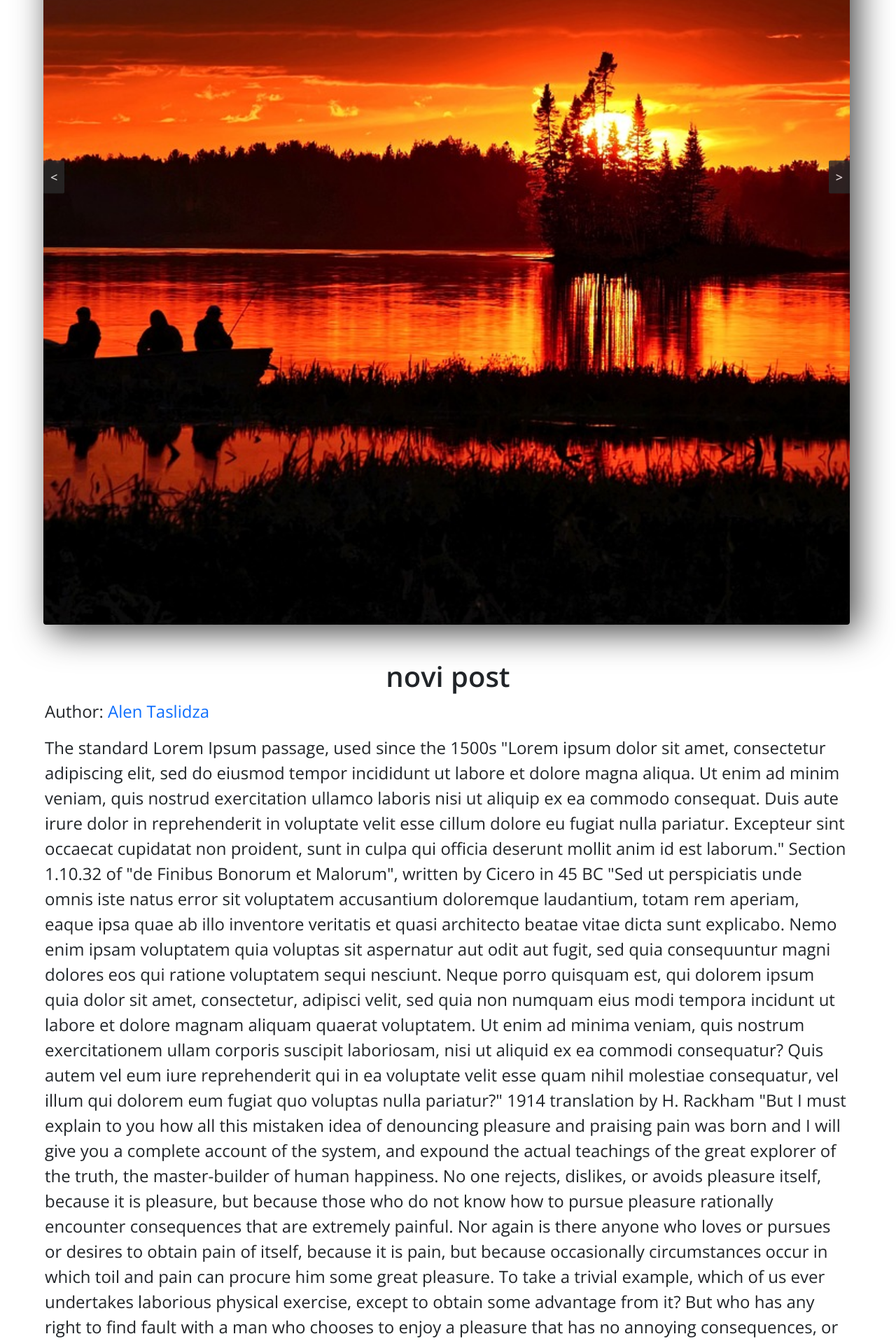
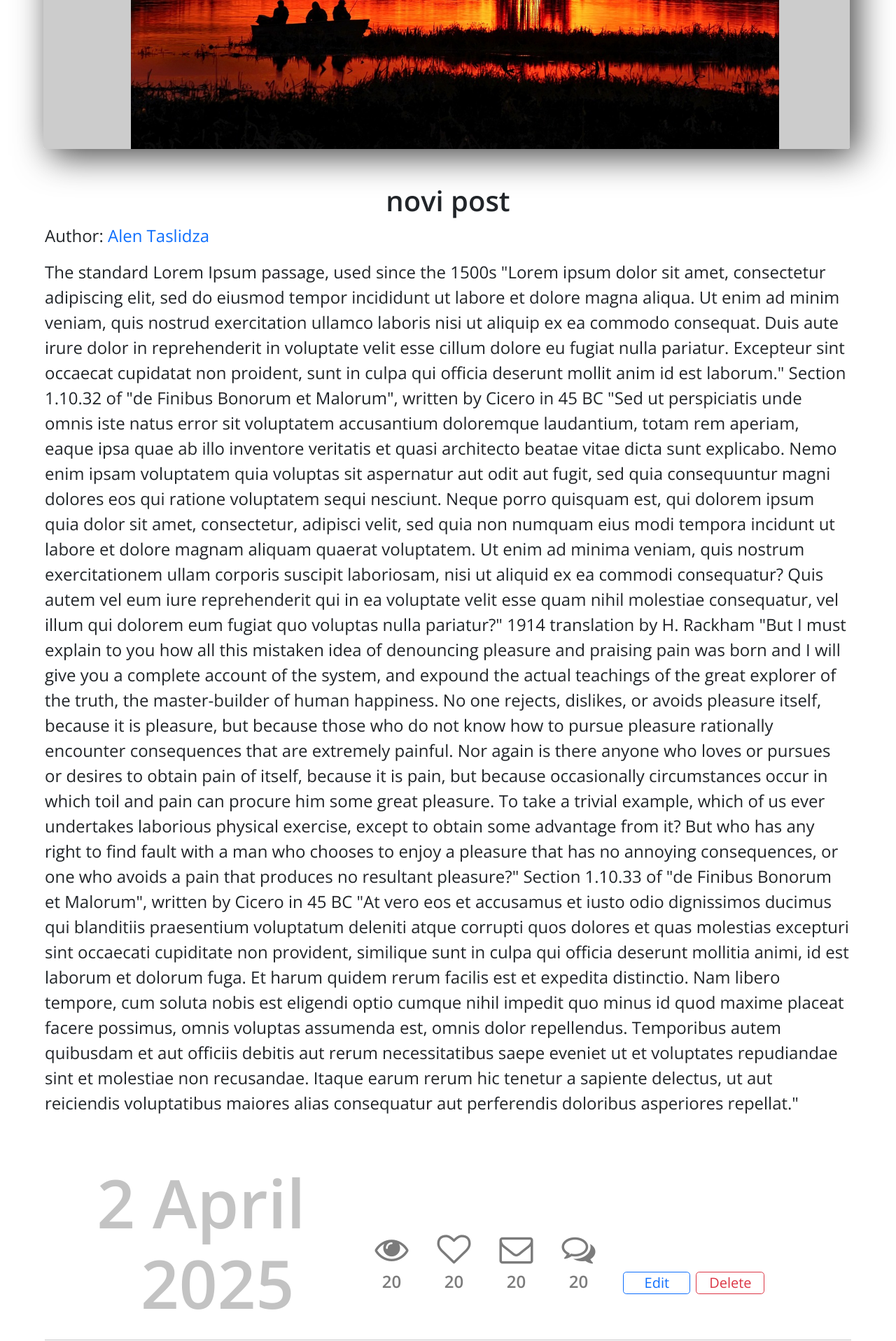
Before and after one commit to MiranTaslidza/web_blog, a Django app: page /30/ in a window 1280 px wide. Shown: the part 480-2397 px from the top of the page at 70% size. Run offline with Django 5.2, Linux system fonts and the light colour scheme; a user stored in the database is signed in; data comes from the database, SQL or seed files in the repository; both versions use the stored data as it was after the commit; some libraries are stand-ins or nearby versions.

Commit message:
delete post

```diff
--- a/blog/static/css/slider.css
+++ b/blog/static/css/slider.css
@@ -17,17 +17,27 @@
   font-weight: 300;
 }
 
+
+
 #slider {
   position: relative;
   overflow: hidden;
-  width: 100%;    /* Zauzima punu širinu roditeljskog kontejnera (npr. .img_box) */
-  height: 100%;   /* Zauzima punu visinu roditeljskog kontejnera */
+  width: 100%;
+  height: 600px;  /* Postavljena fiksna visina umesto 100% */
   border-radius: 4px;
   margin-left: 10px;
   -webkit-box-shadow: 10px 10px 50px 0px rgba(0, 0, 0, 0.75);
   -moz-box-shadow: 10px 10px 50px 0px rgba(0, 0, 0, 0.75);
   box-shadow: 10px 10px 50px 0px rgba(0, 0, 0, 0.75);
 }
+
+#slider ul li img {
+  height: 100%;
+  width: auto;
+  object-fit: cover;  /* Opcionalno, za bolje skaliranje slika */
+}
+
+
 
 #slider ul {
   position: relative;
--- /dev/null
+++ b/blog/static/js/alert.js
@@ -0,0 +1,28 @@
+const postElement = document.getElementById('delete');
+const postId = postElement.getAttribute('data-id');
+
+document.addEventListener("DOMContentLoaded", function () {
+    const delete_btn = document.getElementById('delete');
+
+    if (delete_btn) {  // Provera da dugme postoji
+        delete_btn.addEventListener('click', function (event) {
+            event.preventDefault();
+
+            Swal.fire({
+                title: "Are you sure?",
+                text: "Do you want to delete the post!",
+                icon: "warning",
+                showCancelButton: true,
+                confirmButtonText: "Delete",
+                cancelButtonText: "Cancel"
+            }).then((result) => {
+                if (result.isConfirmed) {
+                    const postId = delete_btn.getAttribute('data-id');
+                    window.location.href = "/blog_delete/" + postId;
+                }
+            });
+        });
+    } else {
+        console.error("Dugme sa ID 'delete' ne postoji!");
+    }
+});
--- a/blog/templates/blog/blog_detail.html
+++ b/blog/templates/blog/blog_detail.html
@@ -12,6 +12,8 @@
 <!-- blok za JS static fajlova -->
 {% block scripts %}
 <script src="{% static 'js/slider.js' %}"></script>
+<script src="https://cdn.jsdelivr.net/npm/sweetalert2@11"></script>
+<script src="{% static 'js/alert.js' %}"></script>
 {% endblock scripts %}
 
 <!-- blok za sadržaj -->
@@ -27,13 +29,13 @@
                 <a href="#" class="control_prev"><</a>
                 <ul>
                 {% for image in blog.images.all %}
-                    <li><img src="{{ image.image.url }}" alt="Slika za blog {{ blog.title }}" style="height: 100%;"></li>
+                    <li><img src="{{ image.image.url }}" alt="Slika za blog {{ blog.title }}" ></li>
                 {% endfor %}
                 </ul>
             </div>
-        {% else %}
-        <img src="{% static 'images/no_image.jpg' %}" alt="">
-        {% endif %}
+            {% else %}
+            <img style="width: 100%; height: 900px;" src="{% static 'img/image_avatar.png' %}" alt="">
+            {% endif %}
         </div>
 
         <div class="text">
@@ -61,8 +63,12 @@
                     <td>20</td>
                     <td>20</td>
                     <td>20</td>
+                    <td class="p-0 m-0" style="width: 100px;"><a class="btn btn-outline-primary btn-lg p-0 m-0" style="width: 100%;" >Edit</a></td>
+                    <td class="p-0 m-0" style="width: 100px;"><btn id="delete" data-id="{{ blog.pk }}"  class="btn btn-outline-danger btn-lg p-0 m-0  ms-2" style="width: 100%;">Delete</btn></td>
                 </tr>
                 </table>
+
+
             </div>
         </div>
     </div>
--- a/blog/urls.py
+++ b/blog/urls.py
@@ -5,6 +5,6 @@ urlpatterns = [
     path('', views.home, name='home'),
     path('new_post/', views.new_post, name='new_post'),
     path('<int:pk>/', views.blog_detail, name='blog_detail'),
-
+    path('blog_delete/<int:pk>/', views.delete_post, name='blog_delete'),
 
 ]
--- a/blog/views.py
+++ b/blog/views.py
@@ -1,9 +1,10 @@
 from django.http import JsonResponse
-from django.shortcuts import render
+from django.shortcuts import get_object_or_404, redirect, render
 from .models import Blog, Image
 from django.contrib.auth.decorators import login_required
 from .forms import PostForm
 from profiles.models import Profile
+from django.contrib import messages
 
 
 # prikaz svih postova
@@ -40,3 +41,12 @@ def new_post(request):
 
     context = {'form': form}
     return render(request, 'blog/home.html', context)
+
+
+# brisanje posta
+@login_required
+def delete_post(request, pk):
+    blog = get_object_or_404(Blog, pk=pk)
+    blog.delete()
+    messages.success(request, 'Post deleted successfully.')  # Poruka pre preusmeravanja
+    return redirect('home')
```
Also changed, not shown: blog/static/js/blog_post.js (+9 -0 lines), db.sqlite3, media/blog_images/pixa3_RpweHxB.jpg (added), media/blog_images/pixa5_xqx8KEo.jpg (added), media/blog_images/pixa_1_GPaIIBn.jpg (added).
